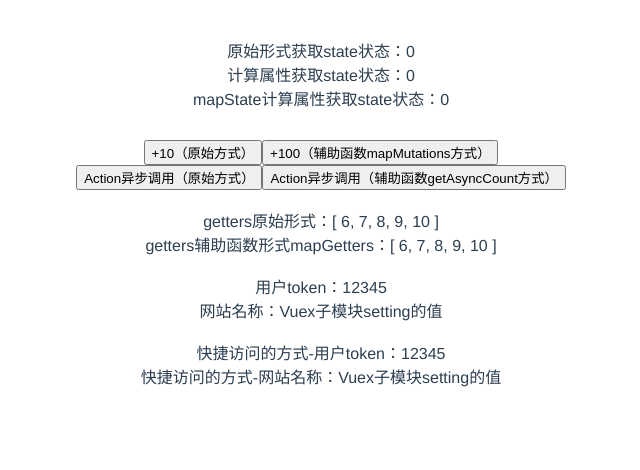
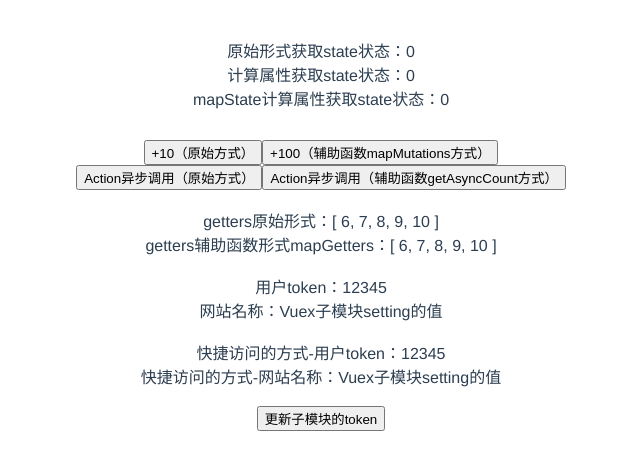
Before and after one commit to montysingh9527/Vuex, a Vue app: page /#/ in a window 1280 px wide. Shown: the top 470 px of the page, without its empty margins (319-959 px from the left). Built offline with nearby package versions, Linux system fonts and the light colour scheme.

Commit message:
Vuex基础-模块化中的命名空间namespaced。未使用namespaced,全局的方式可直接调用

```diff
--- a/src/store.js
+++ b/src/store.js
@@ -50,6 +50,13 @@ export default new Vuex.Store({
       state:{
         token:'12345'
       },
+      mutations:{
+        // 这里的state表示user的state 即12345
+        updateToken(state){
+          state.token = '66666'
+        }
+      },
+      actions:{}
     },
     setting:{
       state:{
--- a/src/views/Home.vue
+++ b/src/views/Home.vue
@@ -8,6 +8,8 @@
     <br />
     <div>快捷访问的方式-用户token：{{ token }}</div>
     <div>快捷访问的方式-网站名称：{{ name }}</div>
+    <br />
+    <button @click="updateToken">更新子模块的token</button>
   </div>
 </template>
 
@@ -18,6 +20,11 @@ export default {
   computed: {
     ...mapGetters(["name", "token"]),
   },
-  components: {},
+  methods: {
+    updateToken() {
+      //未使用namespaced命名空间，直接调用user下的updateToken
+      this.$store.commit("updateToken");
+    },
+  },
 };
 </script>
```
Also changed, not shown: 1 other file (tests, documents, lock files or other folders).
